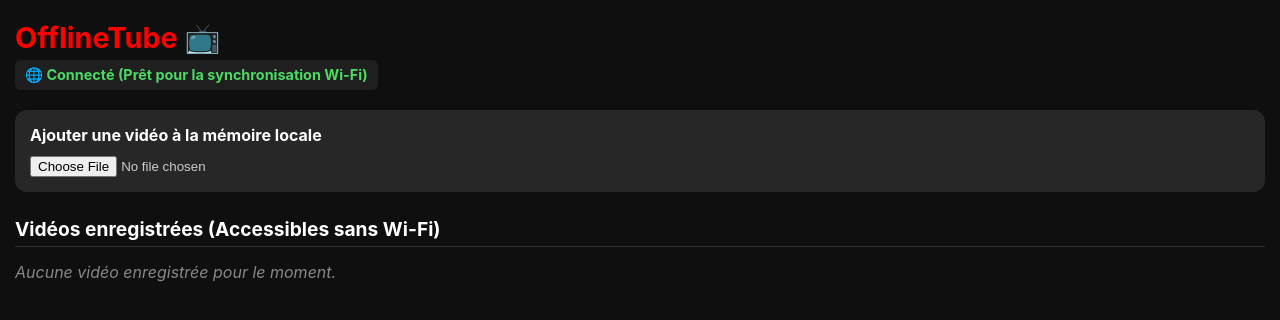
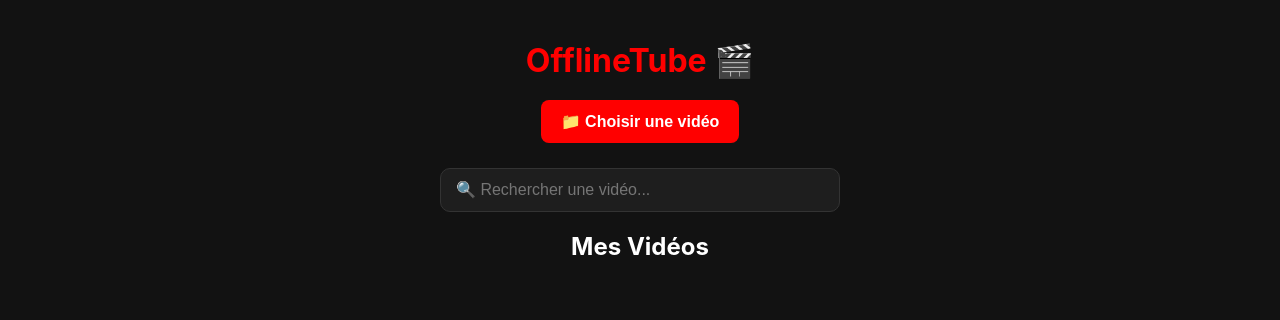
Before and after one commit to anassg80/OfflineTube, a plain HTML site: page index.html in a window 1280 px wide. Drawn offline with Linux system fonts and the light colour scheme.

Commit message:
Add files via upload

```diff
--- a/app.js
+++ b/app.js
@@ -1,115 +1,40 @@
-// ==========================================
-// 1. DÉTECTION DU RÉSEAU (Wi-Fi / 4G / Offline)
-// ==========================================
-function updateOnlineStatus() {
-  const statusDiv = document.getElementById('status');
-  if (navigator.onLine) {
-    statusDiv.textContent = "🌐 Connecté (Prêt pour la synchronisation Wi-Fi)";
-    statusDiv.style.color = "#4cd964"; // Vert
-  } else {
-    statusDiv.textContent = "✈️ Hors-Ligne (Lecture mémoire iPhone)";
-    statusDiv.style.color = "#ff9500"; // Orange
+const videoList = document.getElementById('videoList');
+const mainPlayer = document.getElementById('mainPlayer');
+
+function handleFileSelect(event) {
+  const files = event.target.files;
+  for (let file of files) {
+    if (file.type.startsWith('video/')) {
+      addVideoToList(file);
+    }
   }
 }
 
-window.addEventListener('online', updateOnlineStatus);
-window.addEventListener('offline', updateOnlineStatus);
-updateOnlineStatus();
+function addVideoToList(file) {
+  const card = document.createElement('div');
+  card.className = 'video-card';
+  card.textContent = '▶ ' + file.name;
 
-// ==========================================
-// 2. BASE DE DONNÉES LOCALE (IndexedDB)
-// ==========================================
-let db;
-const dbRequest = indexedDB.open("OfflineTubeDB", 1);
-
-// Création de la table 'videos' si elle n'existe pas
-dbRequest.onupgradeneeded = (event) => {
-  db = event.target.result;
-  if (!db.objectStoreNames.contains("videos")) {
-    db.createObjectStore("videos", { keyPath: "id", autoIncrement: true });
-  }
-};
-
-dbRequest.onsuccess = (event) => {
-  db = event.target.result;
-  afficherVideos();
-};
-
-dbRequest.onerror = (event) => {
-  console.error("Erreur lors de l'ouverture de la base de données :", event.target.error);
-};
-
-// ==========================================
-// 3. SAUVEGARDER UNE VIDÉO EN MEMOIRE
-// ==========================================
-document.getElementById('videoInput').addEventListener('change', function(e) {
-  const file = e.target.files[0];
-  if (!file) return;
-
-  const transaction = db.transaction(["videos"], "readwrite");
-  const store = transaction.objectStore("videos");
-
-  const nouvelleVideo = {
-    titre: file.name,
-    blob: file, // Fichier vidéo brut
-    dateAjout: new Date().toLocaleDateString()
+  card.onclick = () => {
+    const fileURL = URL.createObjectURL(file);
+    mainPlayer.src = fileURL;
+    mainPlayer.style.display = 'block';
+    mainPlayer.play();
   };
 
-  const addRequest = store.add(nouvelleVideo);
+  videoList.appendChild(card);
+}
 
-  addRequest.onsuccess = () => {
-    afficherVideos();
-    e.target.value = ""; // Réinitialise l'input
-  };
+function filterVideos() {
+  const input = document.getElementById('searchInput').value.toLowerCase();
+  const cards = document.querySelectorAll('.video-card');
 
-  addRequest.onerror = (err) => {
-    console.error("Erreur d'enregistrement de la vidéo :", err);
-  };
-});
-
-// ==========================================
-// 4. AFFICHER LES VIDÉOS DEPUIS LA MÉMOIRE
-// ==========================================
-function afficherVideos() {
-  const videoList = document.getElementById('videoList');
-  videoList.innerHTML = "";
-
-  const transaction = db.transaction(["videos"], "readonly");
-  const store = transaction.objectStore("videos");
-  const getRequest = store.getAll();
-
-  getRequest.onsuccess = () => {
-    const videos = getRequest.result;
-
-    if (videos.length === 0) {
-      videoList.innerHTML = '<p class="empty-msg">Aucune vidéo enregistrée pour le moment.</p>';
-      return;
+  cards.forEach(card => {
+    const text = card.textContent.toLowerCase();
+    if (text.includes(input)) {
+      card.style.display = 'flex';
+    } else {
+      card.style.display = 'none';
     }
-
-    // Afficher chaque vidéo
-    videos.forEach(video => {
-      const videoCard = document.createElement('div');
-      videoCard.className = 'video-card';
-
-      const title = document.createElement('h3');
-      title.textContent = video.titre;
-
-      const player = document.createElement('video');
-      player.controls = true;
-
-      // Crée un lien direct vers la vidéo stockée dans la mémoire
-      const videoURL = URL.createObjectURL(video.blob);
-      player.src = videoURL;
-
-      videoCard.appendChild(title);
-      videoCard.appendChild(player);
-      videoList.appendChild(videoCard);
-    });
-  };
+  });
 }
-// Enregistrer le Service Worker pour le mode 100% hors-ligne permanent
-if ('serviceWorker' in navigator) {
-  navigator.serviceWorker.register('./sw.js')
-    .then(() => console.log("PWA prête pour le hors-ligne h24 !"))
-    .catch((err) => console.log("Erreur Service Worker :", err));
-}
--- a/index.html
+++ b/index.html
@@ -5,30 +5,31 @@
   <meta name="viewport" content="width=device-width, initial-scale=1.0">
   <title>OfflineTube</title>
   <link rel="stylesheet" href="style.css">
-  <meta name="apple-mobile-web-app-capable" content="yes">
-  <meta name="apple-mobile-web-app-status-bar-style" content="black-translucent">
+  <link rel="manifest" href="manifest.json">
 </head>
 <body>
 
-  <header>
-    <h1>OfflineTube 📺</h1>
-    <div id="status">Vérification de la connexion...</div>
-  </header>
+  <h1>OfflineTube 🎬</h1>
 
-  <main>
-    <section class="card">
-      <h3>Ajouter une vidéo à la mémoire locale</h3>
-      <input type="file" id="videoInput" accept="video/*">
-    </section>
+  <div class="input-container">
+    <input type="file" id="videoInput" accept="video/*" multiple style="display: none;" onchange="handleFileSelect(event)">
+    <button class="btn" onclick="document.getElementById('videoInput').click()">📁 Choisir une vidéo</button>
+  </div>
 
-    <section>
-      <h2>Vidéos enregistrées (Accessibles sans Wi-Fi)</h2>
-      <div id="videoList">
-        <p class="empty-msg">Aucune vidéo enregistrée pour le moment.</p>
-      </div>
-    </section>
-  </main>
+  <input type="text" id="searchInput" placeholder="🔍 Rechercher une vidéo..." oninput="filterVideos()">
+
+  <div class="player-container">
+    <video id="mainPlayer" controls style="display: none;"></video>
+  </div>
+
+  <h2>Mes Vidéos</h2>
+  <div id="videoList" class="video-list"></div>
 
   <script src="app.js"></script>
+  <script>
+    if ('serviceWorker' in navigator) {
+      navigator.serviceWorker.register('sw.js');
+    }
+  </script>
 </body>
 </html>
--- a/style.css
+++ b/style.css
@@ -1,82 +1,79 @@
-/* Style Sombre Type YouTube */
-* {
-  box-sizing: border-box;
+body {
+  font-family: -apple-system, BlinkMacSystemFont, "Segoe UI", Roboto, sans-serif;
+  background-color: #121212;
+  color: #ffffff;
+  padding: 20px;
   margin: 0;
-  padding: 0;
-}
-
-body {
-  background-color: #0f0f0f;
-  color: #ffffff;
-  font-family: -apple-system, BlinkMacSystemFont, "Segoe UI", Roboto, Helvetica, Arial, sans-serif;
-  padding: 20px 15px;
-}
-
-header {
-  margin-bottom: 20px;
+  text-align: center;
 }
 
 h1 {
   color: #ff0000;
-  font-size: 1.8rem;
-  margin-bottom: 5px;
+  margin-bottom: 20px;
 }
 
-#status {
-  font-size: 0.9rem;
+.btn {
+  background-color: #ff0000;
+  color: white;
+  padding: 12px 20px;
+  border: none;
+  border-radius: 8px;
+  font-size: 16px;
   font-weight: bold;
-  padding: 6px 10px;
-  border-radius: 6px;
-  display: inline-block;
-  background-color: #1f1f1f;
+  cursor: pointer;
+  margin-bottom: 15px;
 }
 
-h2 {
-  font-size: 1.2rem;
-  margin-bottom: 15px;
-  border-bottom: 1px solid #333;
-  padding-bottom: 5px;
+#searchInput {
+  width: 90%;
+  max-width: 400px;
+  padding: 12px 15px;
+  margin: 10px auto 20px auto;
+  display: block;
+  background-color: #1e1e1e;
+  color: #ffffff;
+  border: 1px solid #333;
+  border-radius: 10px;
+  font-size: 16px;
+  outline: none;
+  box-sizing: border-box;
 }
 
-.card {
-  background-color: #272727;
-  padding: 15px;
-  border-radius: 12px;
-  margin-bottom: 25px;
+#searchInput:focus {
+  border-color: #ff0000;
 }
 
-.card h3 {
-  font-size: 1rem;
-  margin-bottom: 10px;
-}
-
-input[type="file"] {
-  width: 100%;
-  color: #ccc;
-}
-
-.video-card {
-  background-color: #1f1f1f;
-  border-radius: 12px;
-  padding: 12px;
-  margin-bottom: 20px;
-  box-shadow: 0 4px 6px rgba(0,0,0,0.3);
-}
-
-.video-card h3 {
-  font-size: 1rem;
-  margin-bottom: 8px;
-  word-break: break-word;
+.player-container {
+  margin: 20px 0;
 }
 
 video {
   width: 100%;
-  border-radius: 8px;
-  outline: none;
+  max-width: 600px;
+  border-radius: 12px;
   background-color: #000;
 }
 
-.empty-msg {
-  color: #888;
-  font-style: italic;
+.video-list {
+  display: flex;
+  flex-direction: column;
+  gap: 10px;
+  max-width: 600px;
+  margin: 0 auto;
 }
+
+.video-card {
+  background-color: #1e1e1e;
+  padding: 15px;
+  border-radius: 8px;
+  text-align: left;
+  cursor: pointer;
+  display: flex;
+  align-items: center;
+  justify-content: space-between;
+  word-break: break-word;
+}
+
+.video-card:hover {
+  background-color: #2a2a2a;
+}
```
